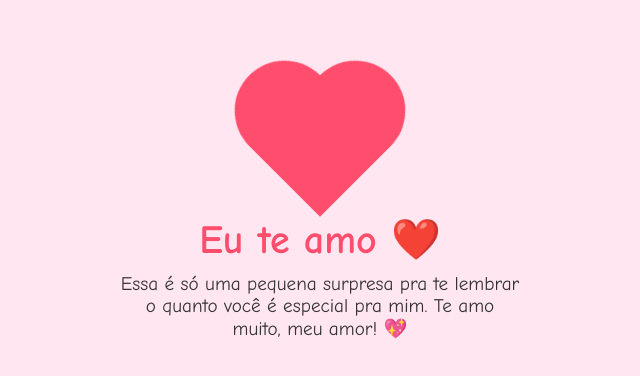
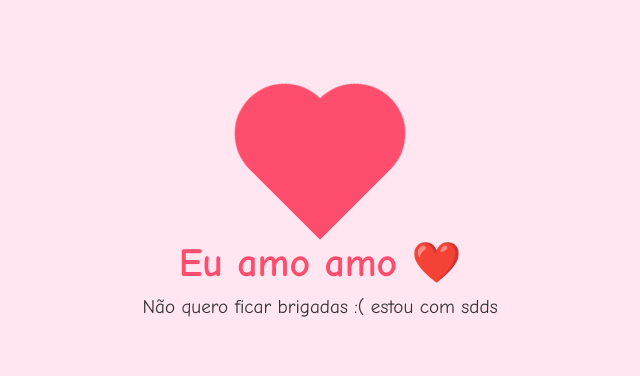
Before and after one commit to Hawkmdz/style2, a plain HTML site: page surpresa_carta.html in a window 1280 px wide. Shown: the part 182-558 px from the top of the page, without its empty margins (320-960 px from the left). Drawn offline with Linux system fonts and the light colour scheme.

Commit message:
Update surpresa_carta.html

```diff
--- a/surpresa_carta.html
+++ b/surpresa_carta.html
@@ -92,8 +92,8 @@
 <body>
     <div class="container">
         <div class="heart"></div>
-        <h1>Eu te amo ❤️</h1>
-        <p>Essa é só uma pequena surpresa pra te lembrar o quanto você é especial pra mim. Te amo muito, meu amor! 💖</p>
-    </div>
+        <h1>Eu amo amo ❤️</h1>
+        <p> Não quero ficar brigadas :( estou com sdds </p>
+    </div
 </body>
 </html>
```
